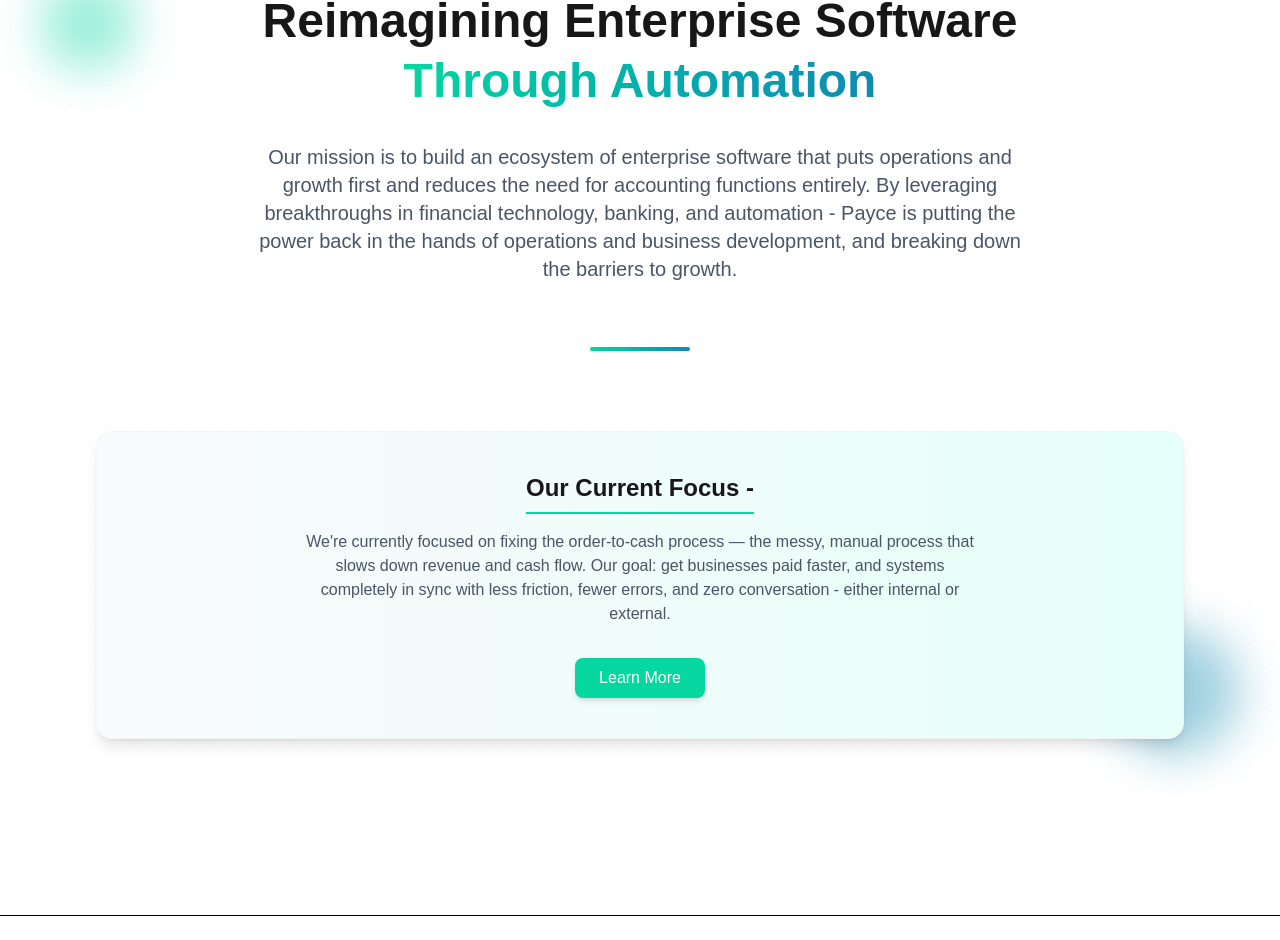
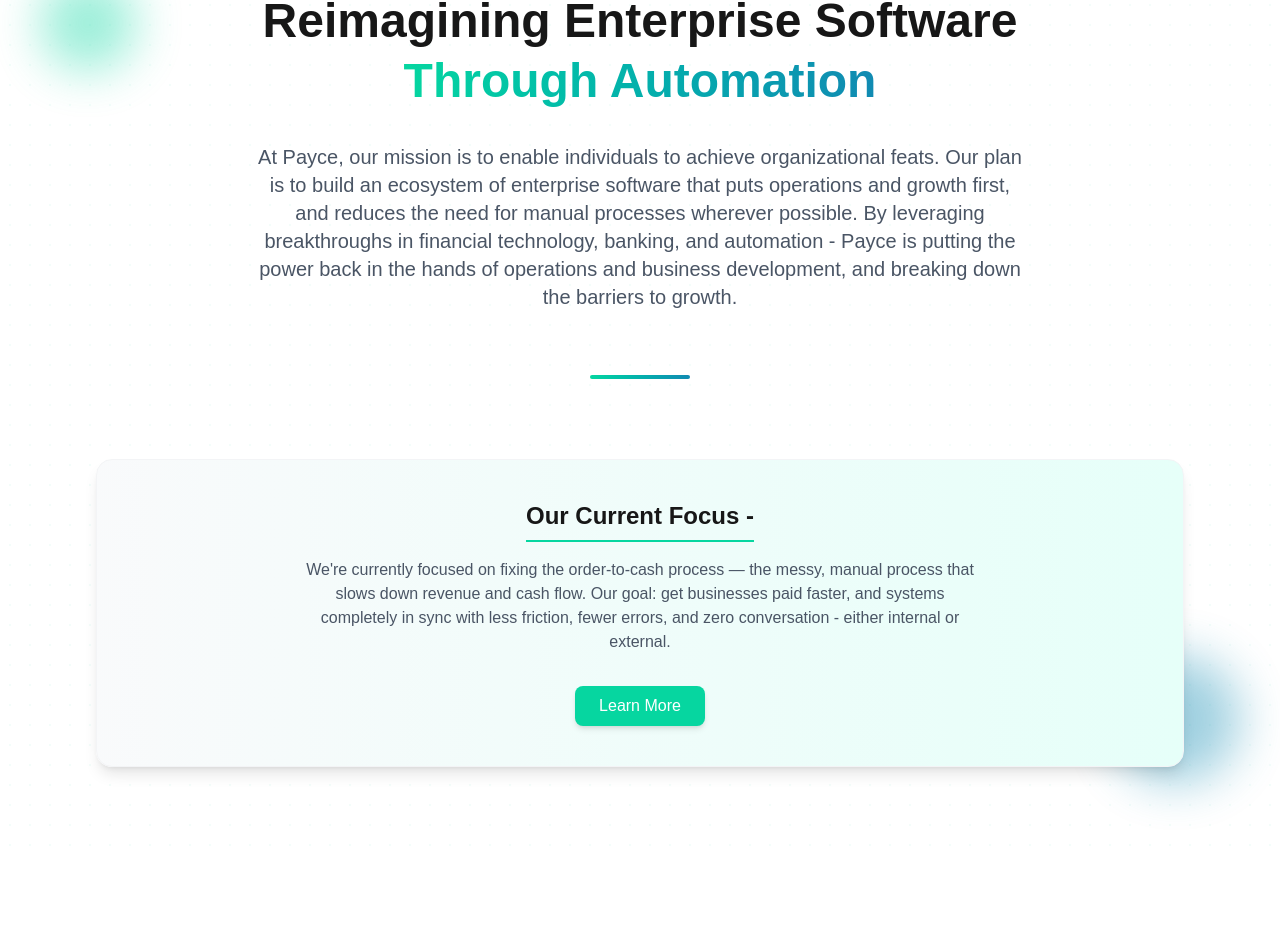
Before and after one commit to dattmumas/landing_clone, a Next.js app in the folder landing_app/: page / in a window 1280 px wide. Shown: the part 825-1765 px from the top of the page. Built offline with nearby package versions, Linux system fonts and the light colour scheme.

Commit message:
wording changes

```diff
--- a/landing_app/src/app/components/infosection/enterpriseHeader.tsx
+++ b/landing_app/src/app/components/infosection/enterpriseHeader.tsx
@@ -39,12 +39,14 @@
             viewport={{ once: true }}
             className="text-xl text-gray-600 max-w-3xl mx-auto mb-16"
           >
-            Our mission is to build an ecosystem of enterprise software that
-            puts operations and growth first and reduces the need for accounting
-            functions entirely. By leveraging breakthroughs in financial
-            technology, banking, and automation - Payce is putting the power
-            back in the hands of operations and business development, and
-            breaking down the barriers to growth.
+            At Payce, our mission is to enable individuals to achieve
+            organizational feats. Our plan is to build an ecosystem of
+            enterprise software that puts operations and growth first, and
+            reduces the need for manual processes wherever possible. By
+            leveraging breakthroughs in financial technology, banking, and
+            automation - Payce is putting the power back in the hands of
+            operations and business development, and breaking down the barriers
+            to growth.
           </motion.p>
         </motion.div>
 
```
